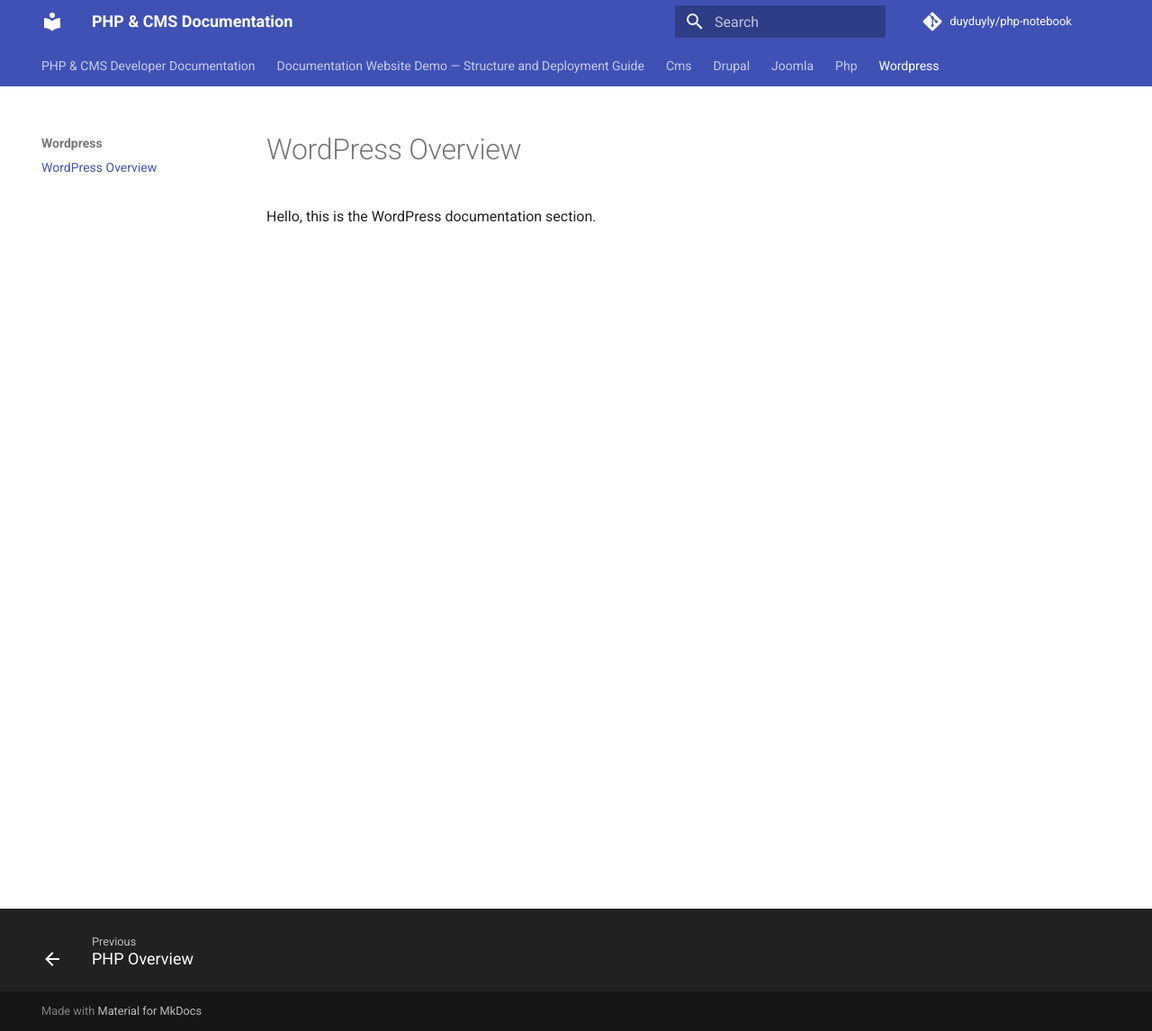
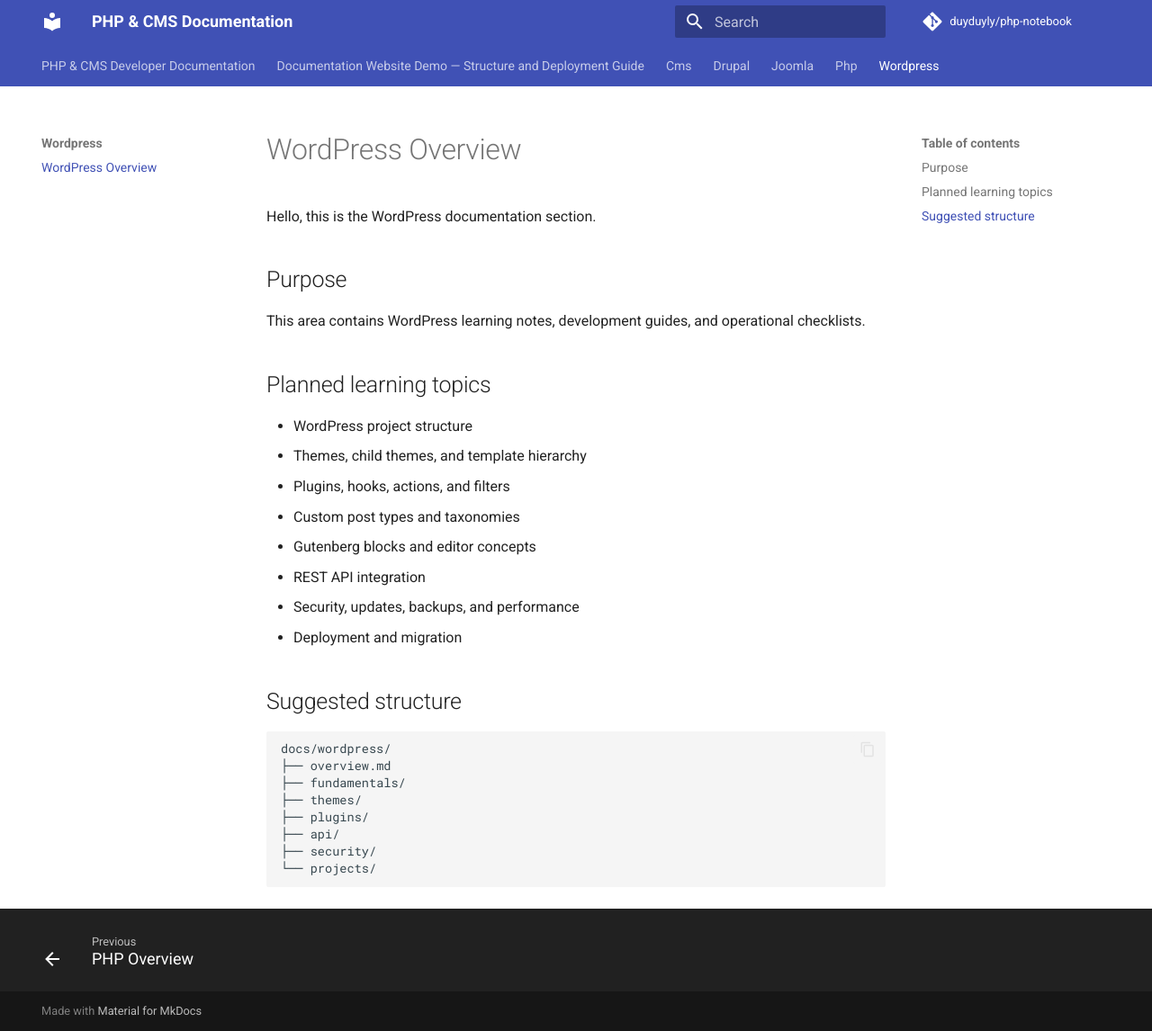
Before and after one commit to duyduyly/php-notebook, an MkDocs documentation site: the page built from docs/wordpress/overview.md, in a window 1280 px wide and 1146 px high. Shown: the whole window at 90% size. Built offline with MkDocs 1.6.1 and Material for MkDocs 9.7.7, drawn with Linux system fonts in a browser that asks for light colours; comment, search, counter and statistics services are not loaded.

Commit message:
Expand WordPress overview page

````diff
--- a/docs/wordpress/overview.md
+++ b/docs/wordpress/overview.md
@@ -1,3 +1,31 @@
 # WordPress Overview
 
 Hello, this is the WordPress documentation section.
+
+## Purpose
+
+This area contains WordPress learning notes, development guides, and operational checklists.
+
+## Planned learning topics
+
+- WordPress project structure
+- Themes, child themes, and template hierarchy
+- Plugins, hooks, actions, and filters
+- Custom post types and taxonomies
+- Gutenberg blocks and editor concepts
+- REST API integration
+- Security, updates, backups, and performance
+- Deployment and migration
+
+## Suggested structure
+
+```text
+docs/wordpress/
+├── overview.md
+├── fundamentals/
+├── themes/
+├── plugins/
+├── api/
+├── security/
+└── projects/
+```
````
